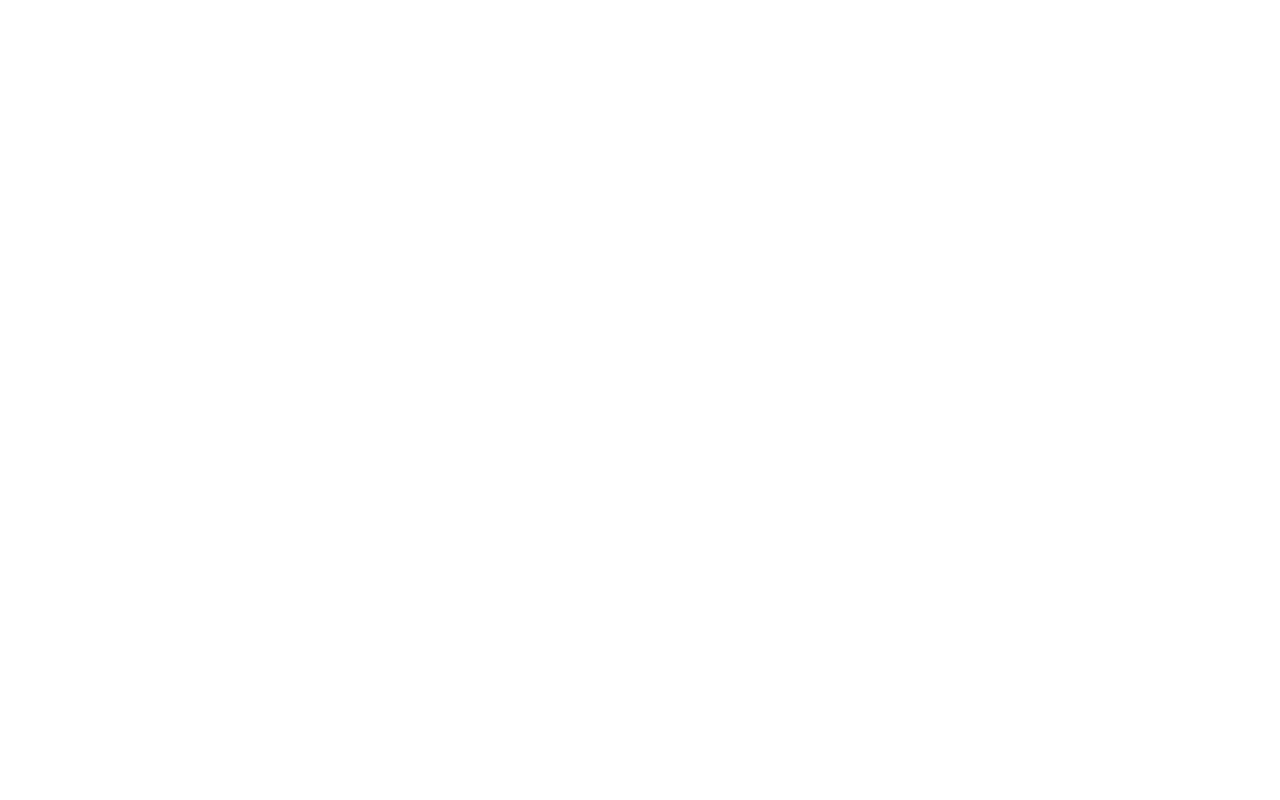
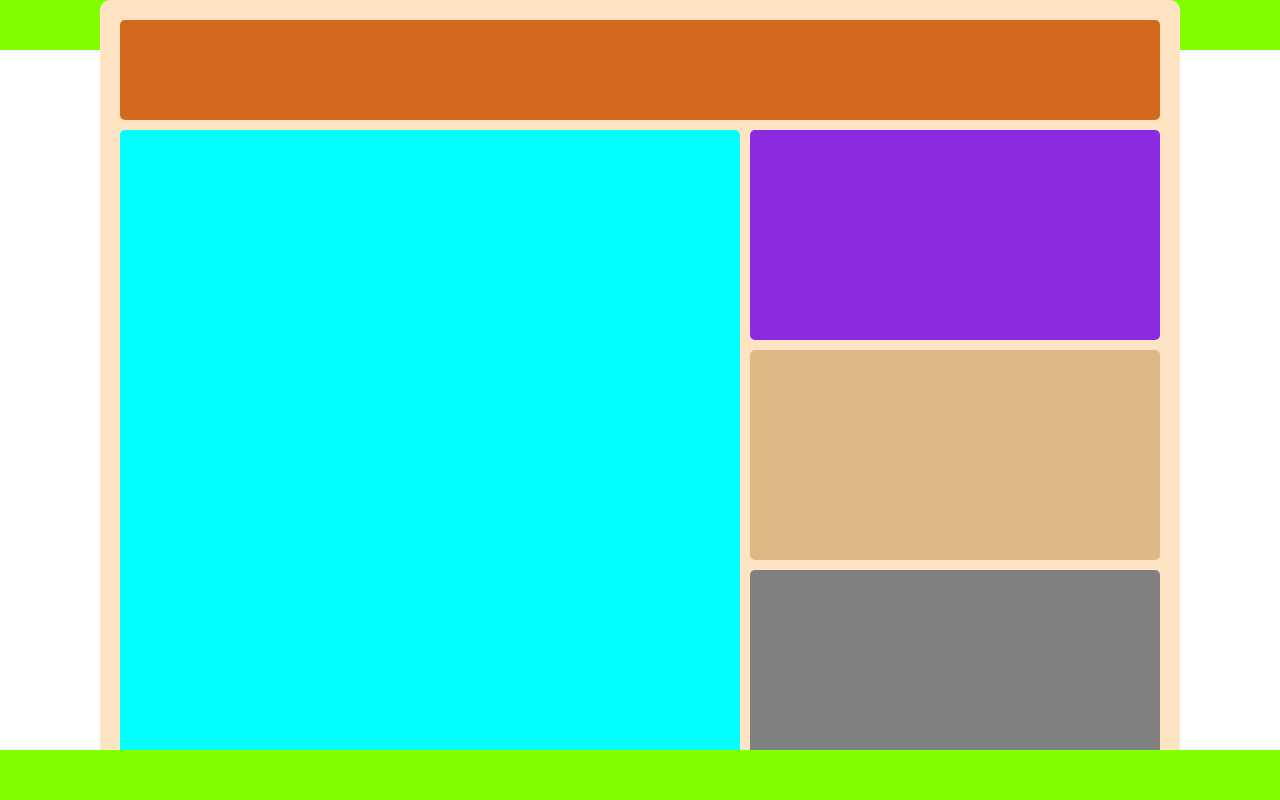
Before and after one commit to Marcin-Matczak/home_budget, a plain HTML site: page index.html in a window 1280 px wide. Drawn offline with Linux system fonts and the light colour scheme.

Commit message:
Initial grid layout

```diff
--- a/index.html
+++ b/index.html
@@ -8,5 +8,15 @@
     <script defer src="./src/js/script.js"></script>
     <title>Home Budget</title>
   </head>
-  <body></body>
+  <body>
+    <nav></nav>
+    <main>
+      <header></header>
+      <aside class="movements"></aside>
+      <section class="transfer"></section>
+      <section class="request"></section>
+      <section class="close"></section>
+    </main>
+    <footer></footer>
+  </body>
 </html>
--- a/src/style/style.css
+++ b/src/style/style.css
@@ -0,0 +1,76 @@
+/* Global */
+
+* {
+  margin: 0;
+  padding: 0;
+  box-sizing: inherit;
+}
+
+html, body {
+  height: 100%;
+}
+
+nav {
+  width: 100%;
+  height: 50px;
+  background-color: chartreuse;
+}
+
+main {
+  width: 1040px;
+  display: grid;
+  padding: 20px;
+  background-color: bisque;
+  grid-template-columns: repeat(5, 200px);
+  grid-template-rows: repeat(7, 100px);
+  gap: 10px 10px;
+  position: absolute;
+  top: 50%;
+  left: 50%;
+  transform: translate(-50%, -50%);
+  border-radius: 10px;
+}
+
+main > * {
+  border-radius: 5px;
+}
+
+header {
+  background-color: chocolate;
+  grid-column: 1/6;
+  grid-row: 0/2;
+}
+
+.movements {
+  background-color: aqua;
+  grid-column: 1/4;
+  grid-row: 2/8;
+
+}
+
+.transfer {
+  background-color: blueviolet;
+  grid-column: 4/6;
+  grid-row: 2/4;
+}
+
+.request {
+  background-color: burlywood;
+  grid-column: 4/6;
+  grid-row: 4/6;
+}
+
+.close {
+  background-color: gray;
+  grid-column: 4/6;
+  grid-row: 6/8;
+}
+
+footer {
+  width: 100%;
+  height: 50px;
+  position: fixed;
+  left: 0;
+  bottom: 0;
+  background-color: chartreuse;
+}
```
